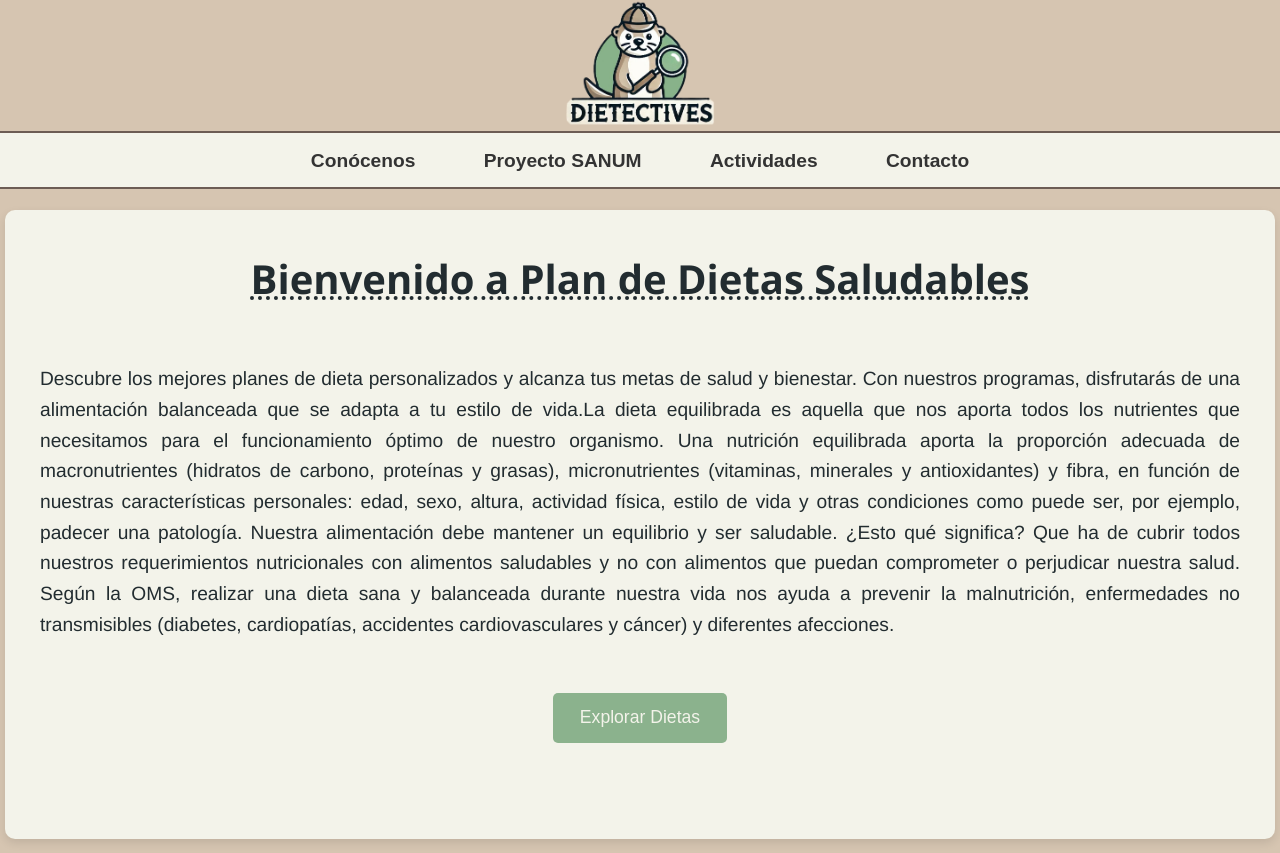
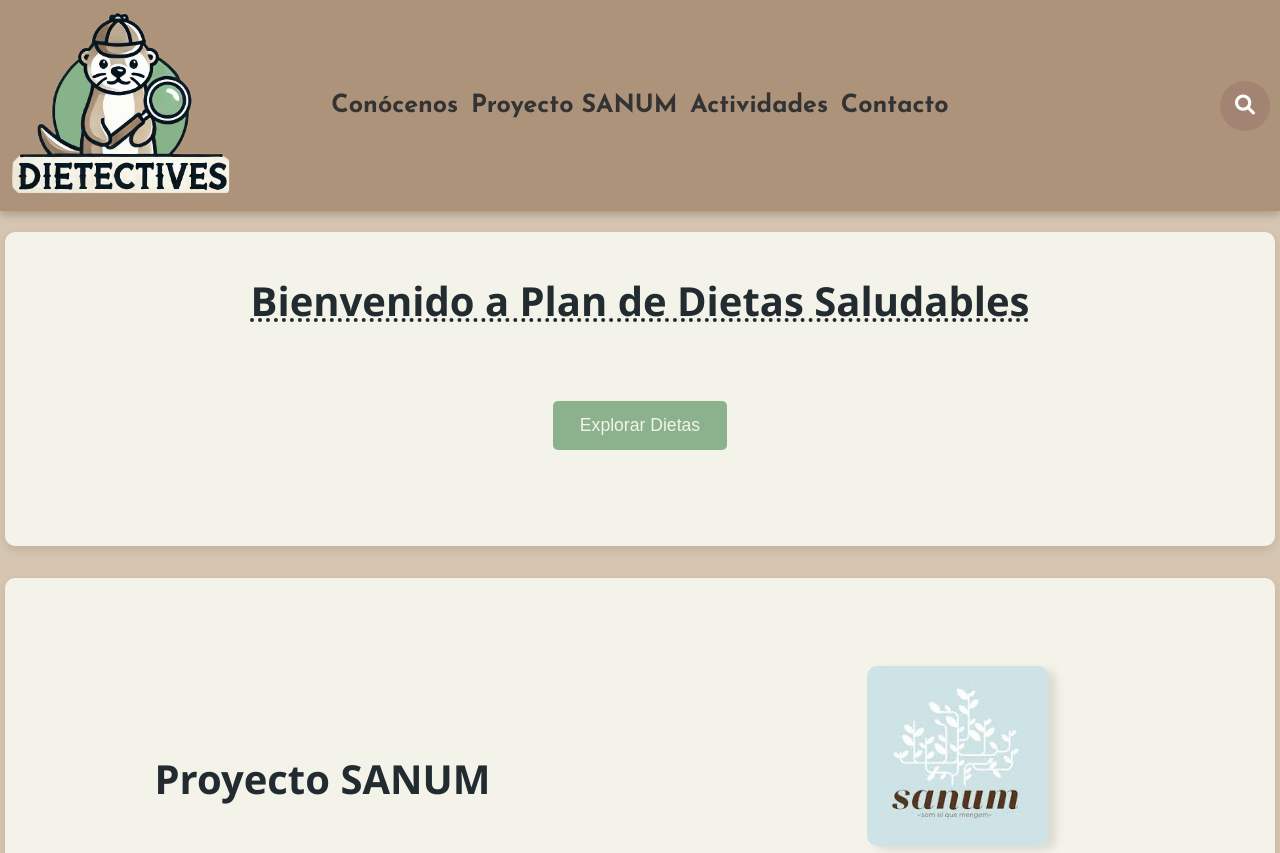
Before and after one commit to MabelFlores/dietectives, a plain HTML site: page index.html in a window 1280 px wide. Shown: the top 853 px of the page. Drawn offline with Linux system fonts and the light colour scheme.

Commit message:
cambios menu

```diff
--- a/css/css.css
+++ b/css/css.css
@@ -1,49 +1,140 @@
+@import url('https://fonts.googleapis.com/css2?family=Josefin+Sans:ital,wght@0,100..700;1,100..700&display=swap');
+
 body {
-    font-family: 'Arial', sans-serif;
-    background-color: #f4f4f4;
     margin: 0;
     padding: 0;
 }
 
+/* estilo cabecera */
 header {
-    background-color: #d6c5b1;
-    padding: 0px;
-    text-align: center;
+    display: flex;
+    justify-content: center;
+    background-color: #ae937b;
+    padding: 10px;
+    box-shadow: 0 4px 8px rgba(0, 0, 0, 0.2);
+    position: sticky;
+    top: 0;
+    transition: background-color 0.3s ease;
 }
 
+
 nav {
-    background-color: #f3f3ea;
-    padding: 1em 0;
-    border-top: #6c5c54 2px solid;
-    border-bottom:  #6c5c54 2px solid;
+    display:flex;
+    justify-content: space-between;
+    align-items: center;
+    width: 100%;
 }
 
-nav ul {
+/* Los puntos del menu*/
+.menu {
+    flex: 2;
+    display:flex;
+    justify-content: center;
     list-style: none;
-    display: flex;
-    justify-content: center;
+    padding: 0;
     margin: 0;
+}
+.menu li a {
+    font-family: 'Josefin Sans', sans-serif;
+    font-weight: 700; /* Ajusta el peso según lo necesites */
+    color: #333; /* Cambia el color según tu diseño */
+    font-size: 25px;
+    text-decoration: none;
+}
+
+.nav li a:hover {
+    color: #007BFF; /* Cambia el color al pasar el ratón */
+    background-color: black;
+}
+nav li {
+    margin: 0 auto;
+    display: inline-block;
+    list-style: none;
     padding: 0;
 }
 
-nav ul li {
-    margin: 0 15px;
+
+/* el logo */
+.logo {
+    flex: 1;
 }
 
-nav ul li a {
-    text-decoration: none;
-    color: #333;
-    font-size: 1.2em;
+.logo img {
+    width: 70%;
+    height: auto;
+}
+/* Redes Sociales*/
+
+/* Fin Redes Sociales*/
+
+
+/* Boton de busqueda*/
+*{
+    box-sizing: border-box;
+  }
+
+
+.search-box{
+    flex: 1;
+    display:flex;
+    justify-content: flex-end;
+    width: fit-content;
+    height: fit-content;
+    position: relative;
+  }
+
+  .input-search{
+    height: 50px;
+    width: 50px;
+    border-style: none;
+    padding: 10px;
+    font-size: 18px;
+    letter-spacing: 2px;
+    outline: none;
+    border-radius: 25px;
+    transition: all .5s ease-in-out;
+    background-color: #a38372;
+    padding-right: 40px;
+    color:#fff;
+  }
+  .input-search::placeholder{
+    color:rgba(255,255,255,.5);
+    font-size: 18px;
+    letter-spacing: 2px;
+    font-weight: 100;
+  }
+  .btn-search{
+    width: 50px;
+    height: 50px;
+    border-style: none;
+    font-size: 20px;
     font-weight: bold;
-    padding: 0.5em 1em;
-    border-radius: 5px;
-    transition: background-color 0.3s, color 0.3s;
-}
+    outline: none;
+    cursor: pointer;
+    border-radius: 50%;
+    position: absolute;
+    right: 0px;
+    color:#ffffff ;
+    background-color:transparent;
+    pointer-events: painted;
+  }
+  .btn-search:focus ~ .input-search{
+    width: 300px;
+    border-radius: 0px;
+    background-color: transparent;
+    border-bottom:1px solid rgba(255,255,255,.5);
+    transition: all 500ms cubic-bezier(0, 0.110, 0.35, 2);
+  }
+  .input-search:focus{
+    width: 300px;
+    border-radius: 0px;
+    background-color: transparent;
+    border-bottom:1px solid rgba(255,255,255,.5);
+    transition: all 500ms cubic-bezier(0, 0.110, 0.35, 2);
+  }
 
-nav ul li a:hover {
-    background-color: #a38372;
-    color: #fff;
-}
+  /* Fin de boton de busqueda*/
+
 
 @media (max-width: 768px) {
     nav ul {
@@ -56,10 +147,6 @@ nav ul li a:hover {
     }
 }
 
-
-.logo img {
-    max-width: 150px;
-}
 
 
 h1{
--- a/index.html
+++ b/index.html
@@ -3,32 +3,38 @@
 <head>
     <meta charset="UTF-8">
     <meta name="viewport" content="width=device-width, initial-scale=1.0">
+    <link rel="stylesheet" href="https://cdnjs.cloudflare.com/ajax/libs/font-awesome/6.0.0-beta3/css/all.min.css" />
     <title>Dietectives</title>
     <link rel="stylesheet" href="./css/css.css">
 </head>
+
 <body>
     <header>
-        <div class="logo">
-            <img src="./img/logo.png.png" alt="Logo Dietectives">
-        </div>
         <nav>
+
+            <div class="logo">
+                <img src="./img/logo.png" alt="Logo Dietectives">
+            </div>
+
             <ul class="menu">
                 <li><a href="#conocenos">Conócenos</a></li>
                 <li><a href="#proyecto-sanum">Proyecto SANUM</a></li>
                 <li><a href="#actividades">Actividades</a></li>
                 <li><a href="#contacto">Contacto</a></li>
             </ul>
+
+        <div class="search-box">
+            <button class="btn-search"><i class="fas fa-search"></i></button>
+            <input type="text" class="input-search" placeholder="Buscar">
+        </div>
+
         </nav>
     </header>
 
     <main>
         <section class="Bienvenidos">
             <h2>Bienvenido a Plan de Dietas Saludables</h2>
-            <p>Descubre los mejores planes de dieta personalizados y alcanza tus metas de salud y bienestar. Con nuestros programas, disfrutarás de una alimentación balanceada que se adapta a tu estilo de vida.La dieta equilibrada es aquella que nos aporta todos los nutrientes que necesitamos para el funcionamiento óptimo de nuestro organismo.
 
-                Una nutrición equilibrada aporta la proporción adecuada de macronutrientes (hidratos de carbono, proteínas y grasas), micronutrientes (vitaminas, minerales y antioxidantes) y fibra, en función de nuestras características personales: edad, sexo, altura, actividad física, estilo de vida y otras condiciones como puede ser, por ejemplo, padecer una patología.
-
-                Nuestra alimentación debe mantener un equilibrio y ser saludable. ¿Esto qué significa? Que ha de cubrir todos nuestros requerimientos nutricionales con alimentos saludables y no con alimentos que puedan comprometer o perjudicar nuestra salud. Según la OMS, realizar una dieta sana y balanceada durante nuestra vida nos ayuda a prevenir la malnutrición, enfermedades no transmisibles (diabetes, cardiopatías, accidentes cardiovasculares y cáncer) y diferentes afecciones.</p>
             <button onclick="window.location.href='#dietas'">Explorar Dietas</button>
         </section>
 
@@ -36,9 +42,6 @@
         <section class="Proyecto" id="proyecto-sanum">
             <div class="proyecto-texto">
             <h2>Proyecto SANUM</h2>
-            <p>Un enfoque innovador para mejorar tu salud a través de productos de alta calidad y asesoramiento especializado.La evaluación de los resultados de Ina también ha mostrado un impacto positivo en la calidad de vida de los pacientes. El 84 por ciento de los usuarios informó haber utilizado activamente los consejos nutricionales para guiar sus dietas, el 47 por ciento usó las recetas recomendadas y el 82 por ciento sintió que el programa ha mejorado su calidad de vida. En cuanto al manejo de síntomas, el 88 por ciento de los usuarios afirmó que Ina les ha ayudado a manejar sus síntomas y el 34 por ciento notó una mejoría en el control de estos durante la participación.
-
-                El estudio ha concluido resaltando que la implementación de un dietista virtual basado en IA y respaldado por evidencia. “Es factible y es reportada por los pacientes como beneficiosa para la dieta, la calidad de vida y el control de síntomas”, han recalcado. De esta forma, han mantenido su compromiso, ya que “se están llevando a cabo evaluaciones continuas para evaluar el impacto en otros resultados”.</p>
         </div>
         <div class="proyecto-imagen">
             <img src="img/logosanum.jpeg" alt="ImagenProyectoSanum">
@@ -54,11 +57,7 @@
             </div>
             <div class="actividades-texto">
                 <h2>Actividades</h2>
-                <p>Un enfoque innovador para mejorar tu salud a través de productos de alta calidad y asesoramiento especializado.La evaluación de los resultados de Ina también ha mostrado un impacto positivo en la calidad de vida de los pacientes. El 84 por ciento de los usuarios informó haber utilizado activamente los consejos nutricionales para guiar sus dietas, el 47 por ciento usó las recetas recomendadas y el 82 por ciento sintió que el programa ha mejorado su calidad de vida. En cuanto al manejo de síntomas, el 88 por ciento de los usuarios afirmó que Ina les ha ayudado a manejar sus síntomas y el 34 por ciento notó una mejoría en el control de estos durante la participación.
-
-                    El estudio ha concluido resaltando que la implementación de un dietista virtual basado en IA y respaldado por evidencia. “Es factible y es reportada por los pacientes como beneficiosa para la dieta, la calidad de vida y el control de síntomas”, han recalcado. De esta forma, han mantenido su compromiso, ya que “se están llevando a cabo evaluaciones continuas para evaluar el impacto en otros resultados”.</p>
             </div>
-
         </section>
 
 
```
Also changed, not shown: img/logo.png (added).
